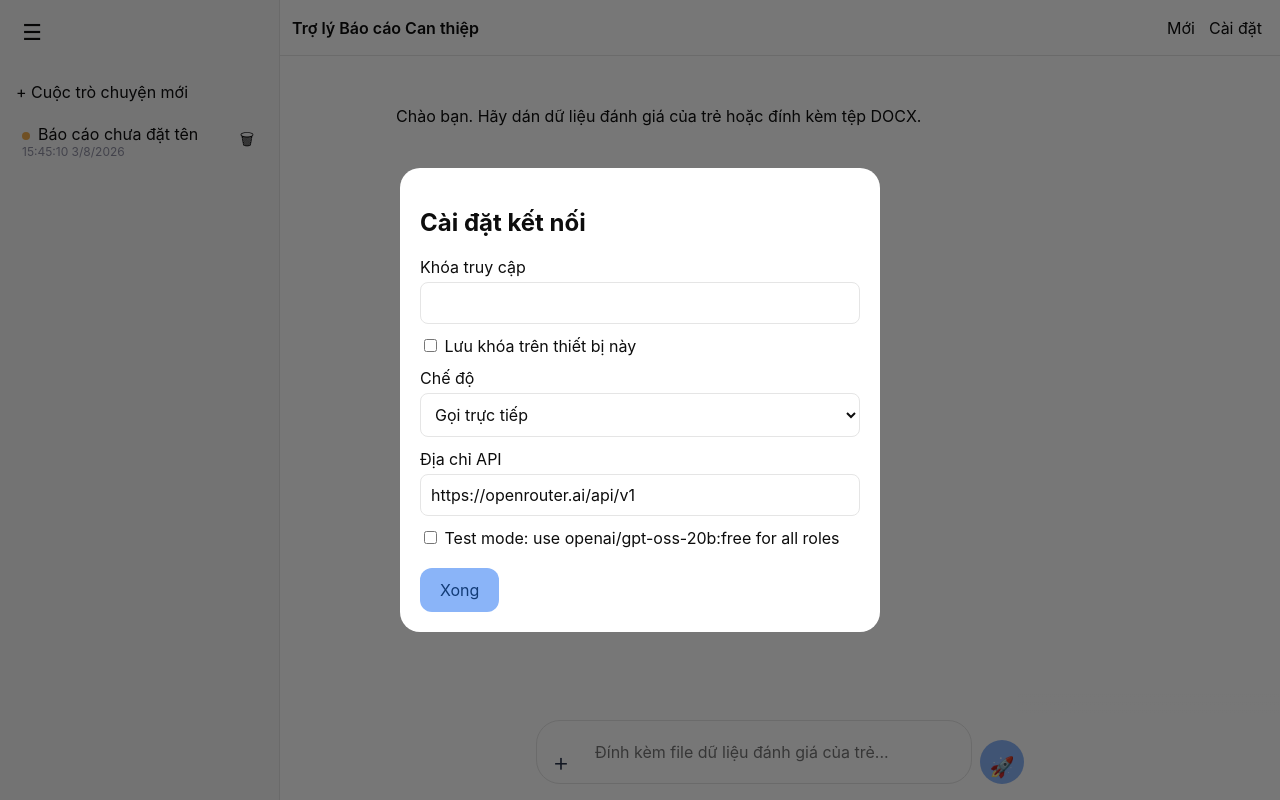
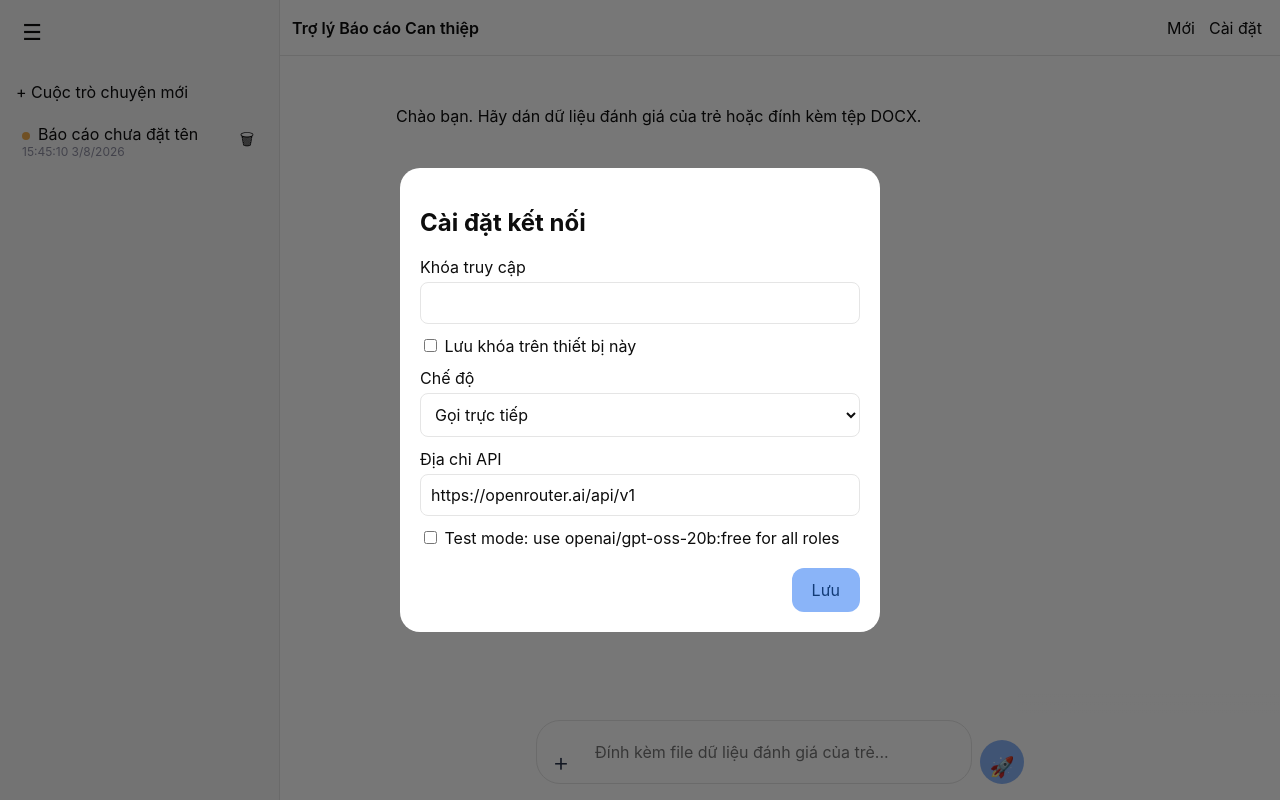
Before and after one commit to oree-nguyen/esdm, a React (Vite) app: page / in a window 1280 px wide. Both pictures are taken after a click on the button "Cài đặt". Built offline with nearby package versions, Linux system fonts and the light colour scheme.

Commit message:
Fix settings save action and key persistence

```diff
--- a/src/app/App.tsx
+++ b/src/app/App.tsx
@@ -39,9 +39,10 @@ export function App() {
   const [attachedFile, setAttachedFile] = useState("");
   const [fileError, setFileError] = useState("");
   const [report, setReport] = useState(restored?.stepOutputs.reportMarkdown ?? saved.report ?? "");
-  const [settings, setSettings] = useState<Settings>(
-    saved.settings ?? DEFAULT_SETTINGS,
-  );
+  const [settings, setSettings] = useState<Settings>(() => {
+    const stored = saved.settings ?? DEFAULT_SETTINGS;
+    return stored.persistKey ? stored : { ...stored, apiKey: "" };
+  });
   const [open, setOpen] = useState(false),
     [settingsOpen, setSettingsOpen] = useState(false),
     [working, setWorking] = useState(false);
@@ -49,7 +50,12 @@ export function App() {
     [elapsed, setElapsed] = useState(0);
   const controller = useRef<AbortController | null>(null);
   useEffect(
-    () => saveDraft({ messages, report, settings }),
+    () =>
+      saveDraft({
+        messages,
+        report,
+        settings: settings.persistKey ? settings : { ...settings, apiKey: "" },
+      }),
     [messages, report, settings],
   );
   useEffect(() => { saveSession({ ...session, messages, stepTraceLog: trace.map(x => ({ text: x.text, phase: x.phase })), stepOutputs: { ...session.stepOutputs, reportMarkdown: report } }); setSessions(loadSessionIndex()); }, [session, messages, report, trace]);
@@ -358,7 +364,7 @@ export function App() {
               />{" "}
               Test mode: use openai/gpt-oss-20b:free for all roles
             </label>
-            <button className="settingsDone" onClick={() => setSettingsOpen(false)}>Xong</button>
+            <button className="settingsDone" onClick={() => setSettingsOpen(false)}>Lưu</button>
           </section>
         </div>
       )}
--- a/src/ui-fixes.css
+++ b/src/ui-fixes.css
@@ -88,8 +88,10 @@ footer .send:hover {
 
 .settingsDone {
   display: block !important;
+  width: fit-content !important;
   margin-top: 20px;
-  margin-right: auto !important;
+  margin-left: auto !important;
+  margin-right: 0 !important;
   background: #8ab4f8 !important;
   color: #123b76 !important;
   padding: 0 20px !important;
```
